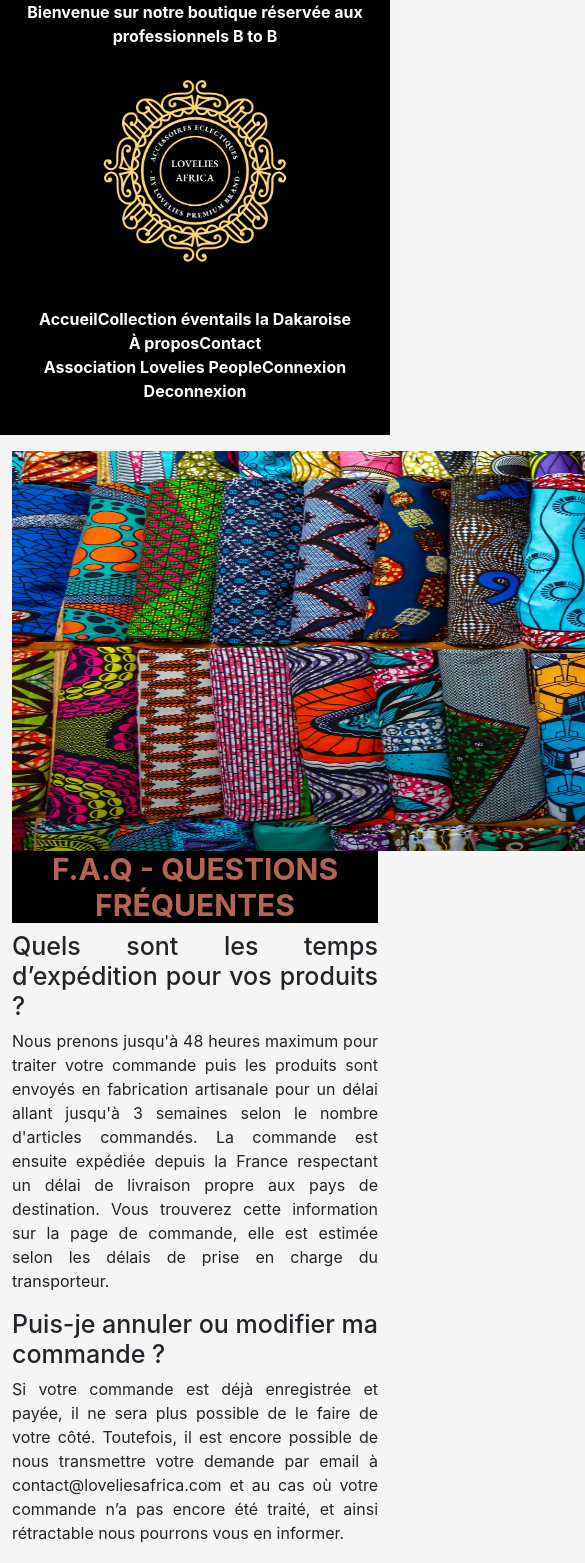
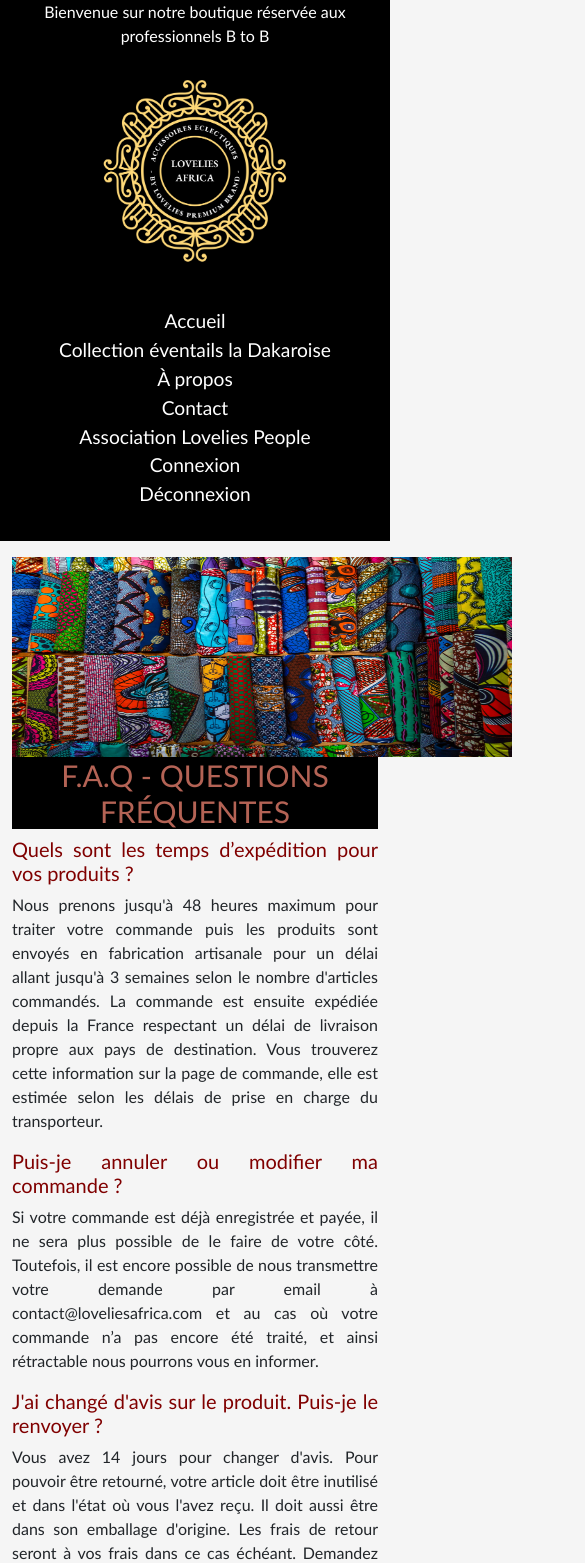
Before and after one commit to moizkamran/Lovelies_Africa, a React (Create React App) app in the folder client/: page /FAQ in a window 390 px wide. Shown: the top 1563 px of the page, 585 px wide, since content can reach past the window. Built offline with nearby package versions, Linux system fonts and the light colour scheme.

Commit message:
mise à jour 9

```diff
--- a/client/public/styles/index.css
+++ b/client/public/styles/index.css
@@ -1,9 +1,11 @@
+@charset "UTF-8";
 @font-face {
   font-family: "font1";
   src: url(../fonts/Abril_Fatface/AbrilFatface-Regular.ttf);
 }
 * {
   box-sizing: border-box;
+  font-family: "Gill Sans", "Gill Sans MT", "Trebuchet MS", "Calibri", "sans-serif", "font1";
 }
 
 #root {
@@ -18,7 +20,7 @@ body {
 
 .container {
   max-width: 1400px;
-  margin: 0px;
+  margin: 5px 0;
 }
 
 h1 {
@@ -53,8 +55,8 @@ li {
 }
 
 button {
-  background-color: rgba(255, 238, 124, 0.927);
-  border-color: white;
+  background-color: rgba(204, 123, 123, 0.912);
+  border-color: rgb(255, 196, 21);
   margin: 2px;
   padding: 2px;
 }
@@ -62,6 +64,11 @@ button {
 .link {
   text-decoration: none;
   color: black;
+  font-weight: bolder;
+}
+
+.lien {
+  color: rgb(0, 0, 0);
   font-weight: bolder;
 }
 
@@ -87,7 +94,7 @@ nav ul {
 nav ul a {
   color: white;
   text-decoration: none;
-  font-weight: bold;
+  font-size: larger;
 }
 nav ul a:hover {
   color: rgba(242, 213, 25, 0.927);
@@ -120,7 +127,7 @@ nav ul a:hover {
 
 .description {
   display: flex;
-  flex-wrap: wrap;
+  flex-direction: column;
   background-color: rgb(32, 32, 32);
   margin: 2em 0;
 }
@@ -170,15 +177,44 @@ img_preorder {
   height: 1000px;
 }
 
-.policy h2 h3 {
-  font-size: 20px;
+.features h3 {
+  background-color: rgb(180, 99, 85);
+}
+
+form {
+  display: block;
+  background-color: rgb(216, 181, 181);
+}
+
+form div {
+  display: flex;
+  flex-direction: column;
+  text-align: left;
+  justify-content: center;
+  padding: 3px;
+  margin: 0;
+  width: 50%;
+  height: 70px;
+}
+form div label {
+  font-weight: bolder;
+}
+
+.coordonnées {
+  font-size: larger;
+}
+
+.highlight {
+  background-color: rgb(180, 99, 85);
+}
+
+.policy h3 {
   color: maroon;
 }
 
-.politiques ul {
-  display: flex;
-  justify-content: space-around;
-  align-items: center;
+.policy h2 {
+  font-size: 20px;
+  color: maroon;
 }
 
 .terms {
@@ -195,7 +231,6 @@ img_preorder {
 }
 
 .terms h1 {
-  font-weight: bold;
   text-transform: uppercase;
   color: rgb(180, 99, 85);
   background-color: black;
@@ -217,11 +252,12 @@ img_preorder {
   color: white;
 }
 #footer .adverts {
-  display: block;
+  display: inline-block;
   justify-content: center;
-  align-items: justify;
+  align-items: center;
   color: white;
   padding: 2em;
+  margin: 0;
 }
 #footer ul {
   padding: 2em;
@@ -240,25 +276,72 @@ img_preorder {
   width: 100px;
   display: flex;
 }
+#footer .politiques ul {
+  display: flex;
+  justify-content: space-around;
+  align-items: center;
+}
 
 @media screen and (max-width: 1200px) {
-  nav ul {
-    flex-wrap: wrap;
+  .container {
+    flex-direction: column;
   }
-  main {
-    flex-wrap: wrap;
+  .bandeau {
+    width: 1000px;
+    height: 400px;
   }
-  article {
-    width: 50%;
+  .description {
+    flex-direction: column;
+    width: auto;
+  }
+  .photos {
+    width: 350px;
+    height: auto;
   }
 }
 @media screen and (max-width: 780px) {
+  .container {
+    flex-direction: column;
+  }
   nav ul {
-    display: flex;
+    flex-direction: column;
     justify-content: center;
     text-align: center;
+    height: auto;
   }
-  article {
-    width: 100%;
+  .bandeau {
+    width: 500px;
+    height: 200px;
+  }
+  .carroussel {
+    width: 500px;
+    height: 250px;
+    margin: 1em 0;
+  }
+  .photos {
+    width: 200px;
+    height: auto;
+  }
+  section {
+    width: auto;
+    height: auto;
+  }
+  .nous {
+    flex-direction: column;
+    justify-content: center;
+    text-align: center;
+    height: auto;
+  }
+  .adverts {
+    flex-direction: column;
+    justify-content: center;
+    text-align: center;
+    height: auto;
+  }
+  .politiques ul {
+    flex-direction: column;
+    justify-content: center;
+    text-align: center;
+    height: auto;
   }
 }/*# sourceMappingURL=index.css.map */
--- a/client/public/styles/index.scss
+++ b/client/public/styles/index.scss
@@ -2,8 +2,8 @@
 //**********// GÉNÉRAL //**********//
 //****************************************************************************************************************************************
 
-@font-face {
-    font-family: "font1" ;
+@font-face{
+    font-family: "font1";
  src: url(../fonts/Abril_Fatface/AbrilFatface-Regular.ttf);
 }
 
@@ -19,9 +19,9 @@
     align-items: center;
 }
 
-
 * {
     box-sizing: border-box;
+    font-family: 'Gill Sans','Gill Sans MT', 'Trebuchet MS', 'Calibri','sans-serif', 'font1';
 }
 
 #root{
@@ -36,7 +36,7 @@ body{
 
 .container{
     max-width:1400px;
-    margin:0px;
+    margin:5px 0;
 }
 
 h1{
@@ -58,7 +58,7 @@ title{
     margin: auto;
 }
 
-li {
+li{
     display: flex;
     list-style: none;
 }
@@ -67,9 +67,9 @@ li {
     width: 500px;
 }
 
-button {
-background-color:rgba(255, 238, 124, 0.927);
-border-color: white;
+button{
+background-color:rgba(204, 123, 123, 0.912);
+border-color: rgb(255, 196, 21);
 margin: 2px;
 padding: 2px;
 }
@@ -80,63 +80,67 @@ padding: 2px;
     font-weight: bolder;
 }
 
+.lien{
+    color: rgb(0, 0, 0);
+    font-weight: bolder;
+}
+
 //**********// HEADER //**********//
 //****************************************************************************************************************************************
+
 #header{
     background-color: black;
     max-width: 1400px;
     margin: 0px;
     p{
-        color: white
+        color: white;
     }
 }
 
 #logo{
     width:200px;
-};
+}
 
 nav ul{
     @include flex();
     padding: 2em;
-    a {
+    a{
     color: white;
     text-decoration: none;
-    font-weight: bold;
+   font-size: larger;
     &:hover{ color: rgba(242, 213, 25, 0.927);
-    };
-    };
-};
+    }
+    }
+}
 
 .infos{
     @include center;
+}
 
- };
-
- .branding {
+ .branding{
     @include center;
-};
+}
 
 //**********// BODY //**********//
 //****************************************************************************************************************************************
 
-//* MAIN PAGE *//
+//* DOSSIER MAIN PAGE *//
 
 //HOMEPAGE
 .carroussel{
     width: 500px;
     height: 500px;
     margin: 2em 0;
-};
+}
 
 .pitch{
     text-align: center;
-    // font-weight: lighter;
     font-style: italic;
 }
 
 .description{
     display:flex;
-    flex-wrap: wrap;
+    flex-direction: column;
      background-color: rgb(32, 32, 32);
      margin: 2em 0;
      h2{
@@ -153,7 +157,7 @@ nav ul{
         font-weight: larger;
         text-align: center;
      }
-};
+}
 
 .article{
     display:flex;
@@ -163,7 +167,6 @@ nav ul{
     height: auto;
     padding:20px;
     margin: auto;
-
     color: white;
 }
 
@@ -175,44 +178,78 @@ article .div{
 }
 
 //FANS PAGE
-.category img {
+.category img{
     width:500px;
 }
 
-.fans img {
+.fans img{
     width: 500px;
 }
 
 //FAN PAGE
-img_preorder {
+img_preorder{
     width: 1000px;
     height: 1000px;
 }
 
-//* POLICIES PAGES *//
-
-.policy h2 h3{
-    font-size: 20px;
-    color: maroon
+.features h3{
+    background-color: rgb(180, 99, 85);
 }
 
-.politiques ul {
-    @include flex;
+//CONNECT PAGE
+form{
+    display:block;
+    background-color: rgb(216, 181, 181);
 }
-.terms {
-    text-align:justify;
+
+form div{
+    display: flex;
+    flex-direction: column;
+    text-align: left;
+    justify-content: center;
+    padding: 3px;
+    margin: 0;
+    width: 50%;
+    height: 70px;
+    label{
+        font-weight: bolder;
     }
-.mandatory {
+}
+
+//CONTACT PAGE
+.coordonnées{
+    font-size: larger;
+}
+
+.highlight{
+    background-color: rgb(180, 99, 85);
+}
+
+.policy h3{
+    color: maroon;
+}
+
+//* DOSSIER POLICIES PAGES *//
+
+.policy h2{
+    font-size: 20px;
+    color: maroon;
+}
+
+.terms{
     text-align:justify;
 }
 
-.bandeau {
+.mandatory{
+    text-align:justify;
+}
+
+.bandeau{
     width: 1376px;
     height: 400px;
+}
 
-   }
 .terms h1{
-        font-weight: bold;
         text-transform:uppercase;
         color: rgb(180, 99, 85);
         background-color: black;
@@ -220,6 +257,7 @@ height: 400px;
 
 //**********// FOOTER //**********//
 //****************************************************************************************************************************************
+
 #footer{
     background-color: black;
     max-width: 1400px;
@@ -227,27 +265,25 @@ height: 400px;
     h3{
     font-size: 15px;
     }
-p {
+    p{
     font-size: 12px;
     }
     .nous{
         display: flex;
         color: white;
     }
-
     .adverts{
-        display:block;
+        display:inline-block;
         justify-content: center;
-        align-items: justify;
+        align-items: center;
         color: white;
         padding: 2em;
+        margin: 0;
     }
-
     ul{
         padding:2em;
        @include flex;
     }
-
     a{
         color: white;
         text-decoration: none;
@@ -258,7 +294,11 @@ p {
         width: 100px;
         display:flex;
     }
-};
+
+    .politiques ul {
+        @include flex;
+    }
+}
 
 //**********// MEDIA QUERIES //**********//
 //****************************************************************************************************************************************
@@ -266,26 +306,81 @@ p {
 //VERSION TABLETTE
 
 @media screen and (max-width: 1200px) {
-    nav ul {
-        flex-wrap: wrap;
+
+    .container{
+        flex-direction: column;
     }
-	main {
-		flex-wrap: wrap;
+
+    .bandeau{
+        width: 1000px;
+        height: 400px;
     }
-	article {
-		width: 50%;
+
+	.description{
+		flex-direction: column;
+        width: auto;
 	}
-};
+
+    .photos{
+    width: 350px;
+    height: auto;
+    }
+}
 
 //VERSION MOBILE
 
 @media screen and (max-width: 780px) {
-   nav ul {
-        display:flex;
+
+    .container{
+        flex-direction: column;
+        }
+
+    nav ul{
+        flex-direction: column;
         justify-content:center;
         text-align:center;
+        height: auto;
     }
-	article {
-		width: 100%;
+
+    .bandeau{
+        width: 500px;
+        height: 200px;
     }
-};
+
+    .carroussel{
+        width: 500px;
+        height: 250px;
+        margin: 1em 0;
+    }
+
+    .photos{
+    width: 200px;
+    height: auto;
+    }
+
+    section{
+    width:auto;
+    height: auto;
+    }
+
+    .nous{
+    flex-direction: column;
+    justify-content:center;
+    text-align:center;
+    height: auto;
+    }
+
+    .adverts{
+    flex-direction: column;
+    justify-content:center;
+    text-align:center;
+    height: auto;
+    }
+
+    .politiques ul{
+    flex-direction: column;
+    justify-content:center;
+    text-align:center;
+    height: auto;
+    }
+}
--- a/client/src/Component/Header.js
+++ b/client/src/Component/Header.js
@@ -4,9 +4,7 @@ const Header = () => {
   return (
     <header id="header">
       <section className="infos">
-       <strong><p>
-          Bienvenue sur notre boutique réservée aux professionnels B to B
-        </p></strong>
+        <p>Bienvenue sur notre boutique réservée aux professionnels B to B</p>
       </section>
       <section className="branding">
         <img
--- a/client/src/Component/Nav.js
+++ b/client/src/Component/Nav.js
@@ -21,7 +21,7 @@ const Nav = () => {
           <a href="/connectPage">Connexion</a>
         </li>
         <li>
-          <a href="/disconnectPage">Deconnexion</a>
+          <a href="/disconnectPage">Déconnexion</a>
         </li>
       </ul>
     </nav>
--- a/client/src/MainPage/AboutPage.js
+++ b/client/src/MainPage/AboutPage.js
@@ -10,8 +10,8 @@ const AboutPage = () => {
         <h1>À propos de Lovelies Africa</h1>
         <p className="pitch">
           Lovelies Africa est la marque B to B de Lovelies Premium Brand,
-            entreprise passionnée e-commerce engagée dans les actions
-            caritatives humanitaires.
+          entreprise passionnée e-commerce engagée dans les actions caritatives
+          humanitaires.
         </p>
       </section>
 
--- a/client/src/MainPage/ConnectPage.js
+++ b/client/src/MainPage/ConnectPage.js
@@ -77,11 +77,11 @@ const ConnectPage = () => {
 
       <form>
         <div>
-          <label htmlFor="email">Votre email</label>
+          <label htmlFor="email">Email</label>
           <input type="email" id="email" value={email} onChange={changeEmail} />
         </div>
         <div>
-          <label htmlFor="password">Votre mot de passe</label>
+          <label htmlFor="password">Mot de passe</label>
           <input
             type="password"
             id="password"
@@ -89,18 +89,21 @@ const ConnectPage = () => {
             onChange={changePassword}
           />
         </div>
+        <div>
         <button className="link" type="button" onClick={submit}>
           Se connecter
         </button>
-      </form>
-
-      <div>
+        </div>
+        <div>
         <p>
-          <a className="link" href="/newAccountPage">
+          <a className="lien" href="/newAccountPage">
             Créer un compte
           </a>
         </p>
       </div>
+      </form>
+
+
     </>
   );
 };
```
Also changed, not shown: client/src/MainPage/AssociationPage.js (+17 -15 lines), client/src/MainPage/ContactPage.js (+7 -4 lines), client/src/MainPage/HomePage.js (+2 -21 lines), client/src/MainPage/NewAccountPage.js (+24 -8 lines), client/src/MainPage/FansPage.js (indentation only), 1 other file (tests, documents, lock files or other folders). Lines whose indentation alone changed are shown as unchanged.
